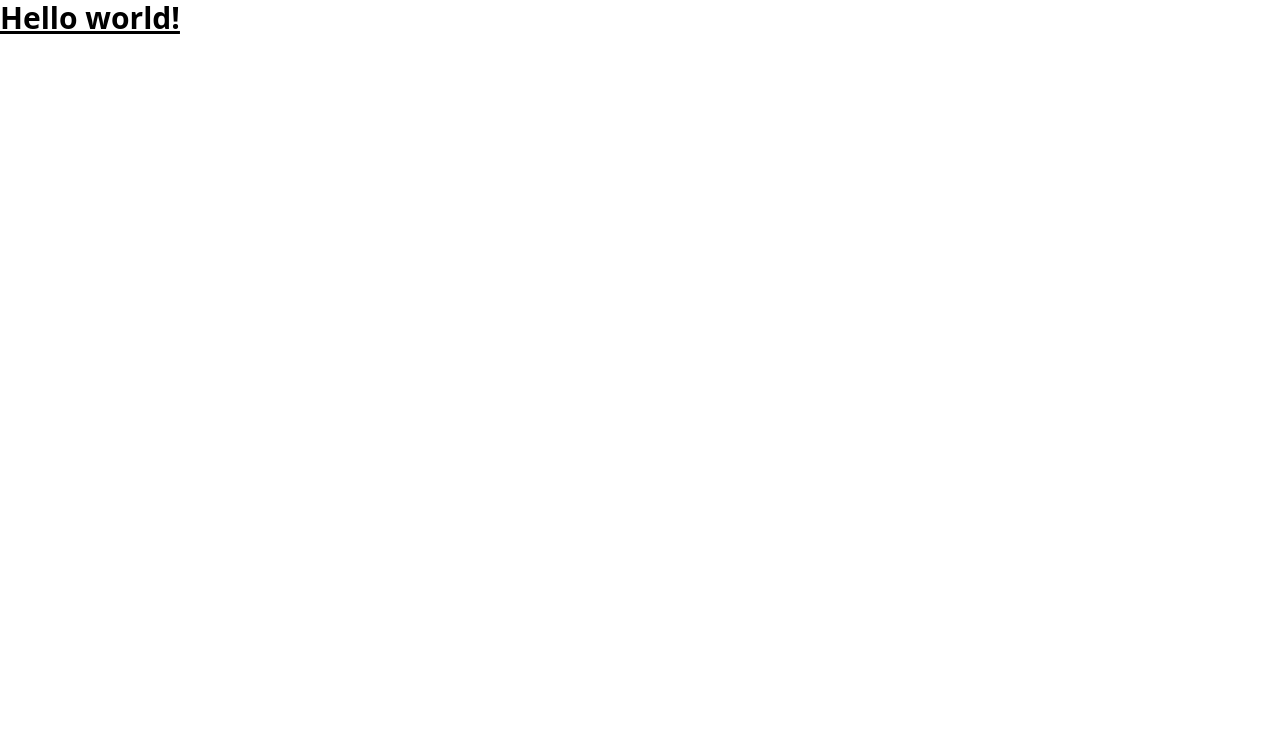
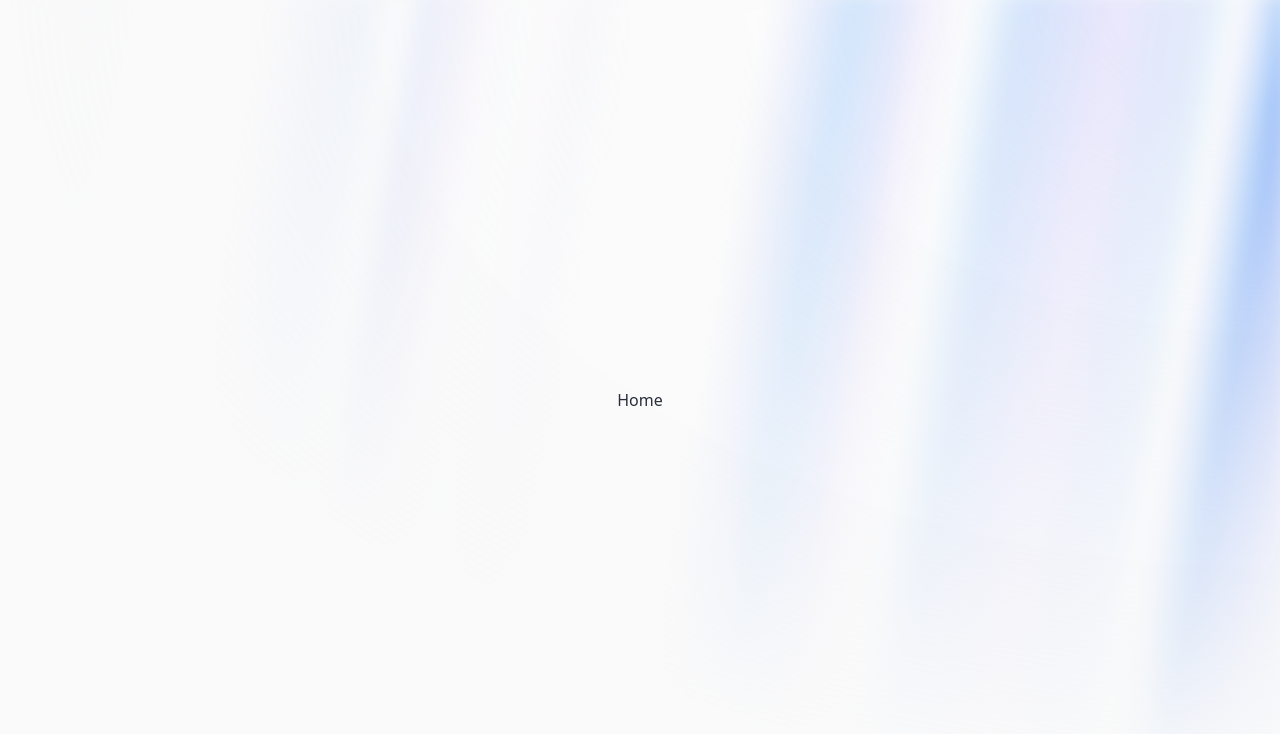
Before and after one commit to Maka314/portfolio, a Next.js app: page / in a window 1280 px wide. Shown: the top 734 px of the page. Built offline with nearby package versions, Linux system fonts and the light colour scheme.

Commit message:
复制实现光环背景效果

```diff
--- a/src/app/page.tsx
+++ b/src/app/page.tsx
@@ -1,3 +1,11 @@
+import { AuroraBackground } from "@/components/ui/aurora-background";
+
 export default function Home() {
-  return <h1 className="text-3xl font-bold underline">Hello world!</h1>;
+  return (
+    <div>
+      <AuroraBackground>
+        <h1>Home</h1>
+      </AuroraBackground>
+    </div>
+  );
 }
--- /dev/null
+++ b/src/components/ui/aurora-background.tsx
@@ -0,0 +1,54 @@
+"use client";
+import { cn } from "@/lib/utils";
+import React, { ReactNode } from "react";
+
+interface AuroraBackgroundProps extends React.HTMLProps<HTMLDivElement> {
+  children: ReactNode;
+  showRadialGradient?: boolean;
+}
+
+export const AuroraBackground = ({
+  className,
+  children,
+  showRadialGradient = true,
+  ...props
+}: AuroraBackgroundProps) => {
+  return (
+    <main>
+      <div
+        className={cn(
+          "relative flex flex-col  h-[100vh] items-center justify-center bg-zinc-50 dark:bg-zinc-900  text-slate-950 transition-bg",
+          className
+        )}
+        {...props}
+      >
+        <div className="absolute inset-0 overflow-hidden">
+          <div
+            //   I'm sorry but this is what peak developer performance looks like // trigger warning
+            className={cn(
+              `
+            [--white-gradient:repeating-linear-gradient(100deg,var(--white)_0%,var(--white)_7%,var(--transparent)_10%,var(--transparent)_12%,var(--white)_16%)]
+            [--dark-gradient:repeating-linear-gradient(100deg,var(--black)_0%,var(--black)_7%,var(--transparent)_10%,var(--transparent)_12%,var(--black)_16%)]
+            [--aurora:repeating-linear-gradient(100deg,var(--blue-500)_10%,var(--indigo-300)_15%,var(--blue-300)_20%,var(--violet-200)_25%,var(--blue-400)_30%)]
+            [background-image:var(--white-gradient),var(--aurora)]
+            dark:[background-image:var(--dark-gradient),var(--aurora)]
+            [background-size:300%,_200%]
+            [background-position:50%_50%,50%_50%]
+            filter blur-[10px] invert dark:invert-0
+            after:content-[""] after:absolute after:inset-0 after:[background-image:var(--white-gradient),var(--aurora)]
+            after:dark:[background-image:var(--dark-gradient),var(--aurora)]
+            after:[background-size:200%,_100%]
+            after:animate-aurora after:[background-attachment:fixed] after:mix-blend-difference
+            pointer-events-none
+            absolute -inset-[10px] opacity-50 will-change-transform`,
+
+              showRadialGradient &&
+                `[mask-image:radial-gradient(ellipse_at_100%_0%,black_10%,var(--transparent)_70%)]`
+            )}
+          ></div>
+        </div>
+        {children}
+      </div>
+    </main>
+  );
+};
--- a/tailwind.config.ts
+++ b/tailwind.config.ts
@@ -21,7 +21,21 @@ export default {
   ],
   darkMode: "class",
   theme: {
-    extend: {},
+    extend: {
+      animation: {
+        aurora: "aurora 60s linear infinite",
+      },
+      keyframes: {
+        aurora: {
+          from: {
+            backgroundPosition: "50% 50%, 50% 50%",
+          },
+          to: {
+            backgroundPosition: "350% 50%, 350% 50%",
+          },
+        },
+      },
+    },
   },
   plugins: [addVariablesForColors],
 } satisfies Config;
```
Also changed, not shown: src/lib/utils.ts (renamed from lib/utils.ts), 1 other file (tests, documents, lock files or other folders).
